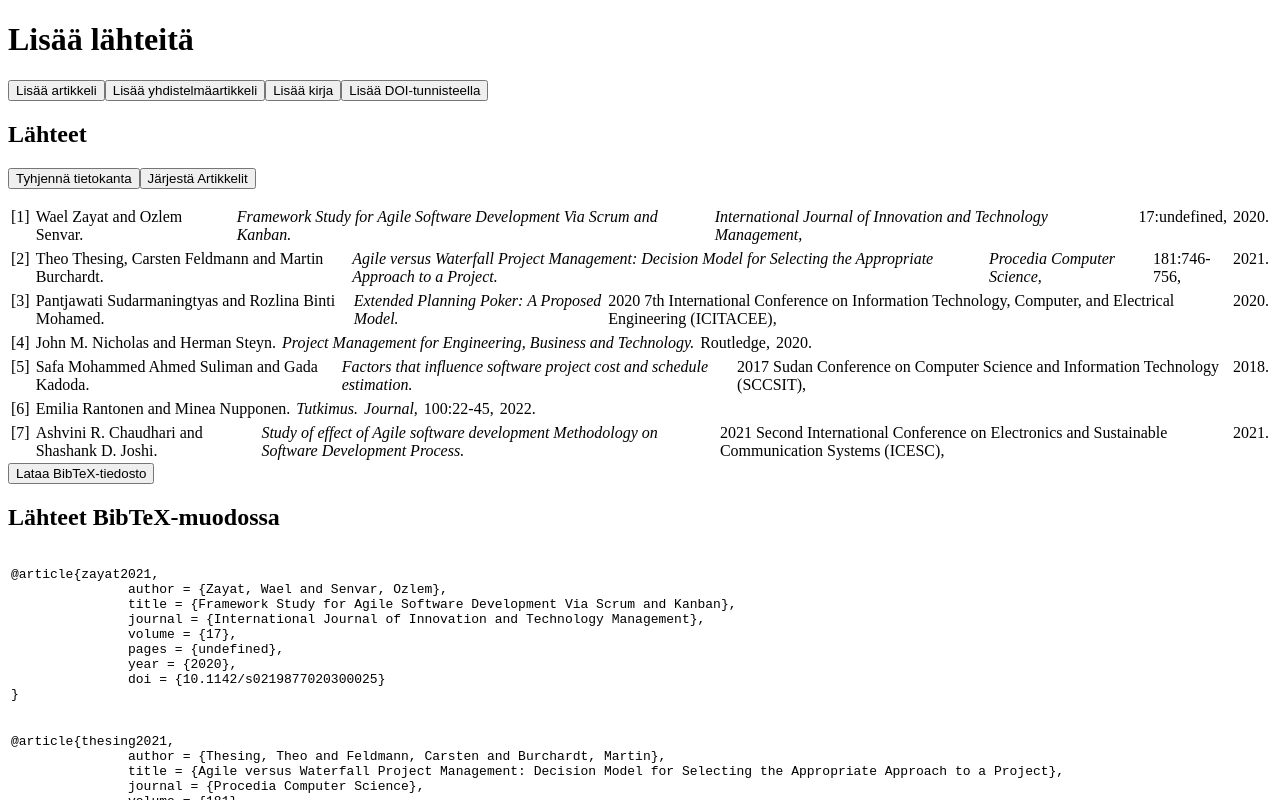
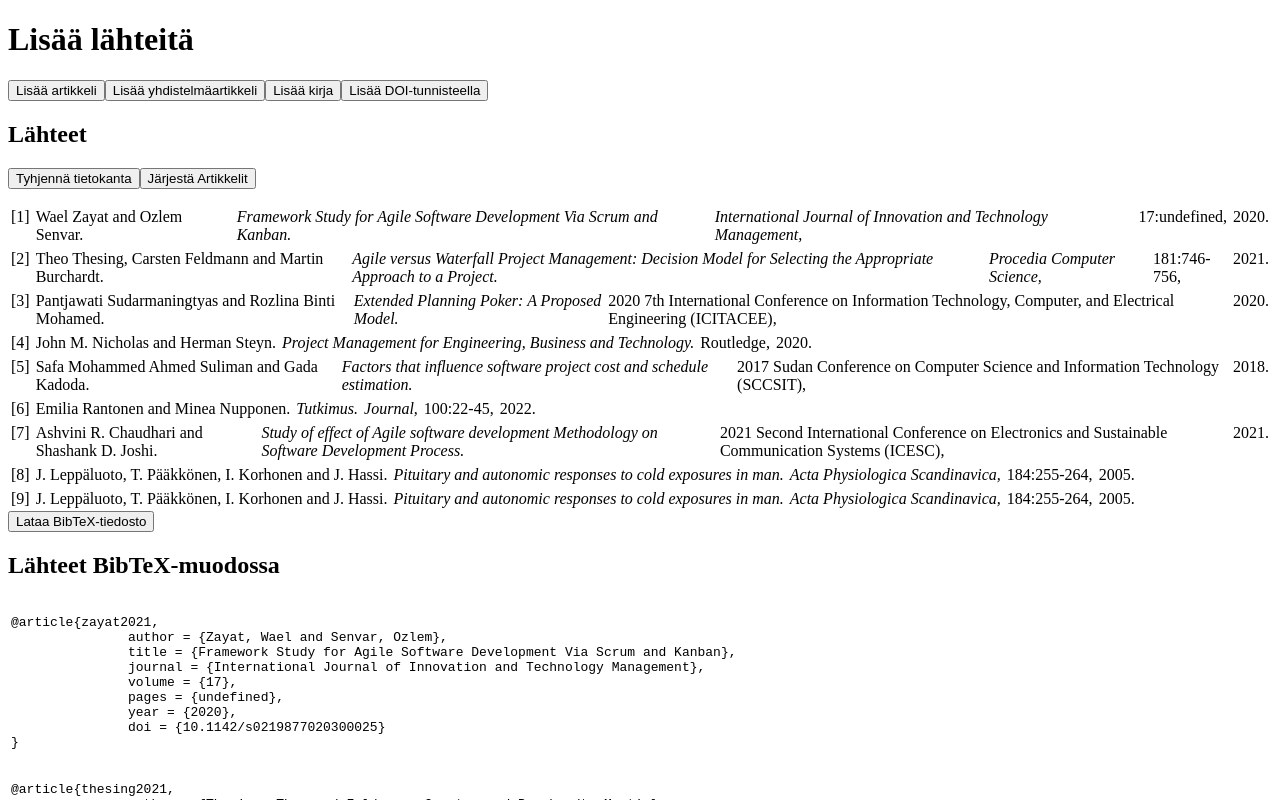
Before and after one commit to emiliarantonen/miniprojekti, a React (Vite) app: page / in a window 1280 px wide. Shown: the top 800 px of the page. Built offline with nearby package versions, Linux system fonts and the light colour scheme; data requests are answered from the project's data file.

Commit message:
DOI-lisäämisen ensimmäinen testi valmis

```diff
--- a/db.json
+++ b/db.json
@@ -155,6 +155,70 @@
         "2021 Second International Conference on Electronics and Sustainable Communication Systems (ICESC)"
       ],
       "DOI": "10.1109/icesc51422.2021.9532842"
+    },
+    {
+      "id": "46ee",
+      "articleKey": "123123",
+      "author": [
+        {
+          "firstName": "J.",
+          "lastName": "Leppäluoto"
+        },
+        {
+          "firstName": "T.",
+          "lastName": "Pääkkönen"
+        },
+        {
+          "firstName": "I.",
+          "lastName": "Korhonen"
+        },
+        {
+          "firstName": "J.",
+          "lastName": "Hassi"
+        }
+      ],
+      "title": [
+        "Pituitary and autonomic responses to cold exposures in man"
+      ],
+      "journal": [
+        "Acta Physiologica Scandinavica"
+      ],
+      "year": 2005,
+      "volume": "184",
+      "pages": "255-264",
+      "DOI": "10.1111/j.1365-201x.2005.01464.x"
+    },
+    {
+      "id": "7806",
+      "articleKey": "123123123",
+      "author": [
+        {
+          "firstName": "J.",
+          "lastName": "Leppäluoto"
+        },
+        {
+          "firstName": "T.",
+          "lastName": "Pääkkönen"
+        },
+        {
+          "firstName": "I.",
+          "lastName": "Korhonen"
+        },
+        {
+          "firstName": "J.",
+          "lastName": "Hassi"
+        }
+      ],
+      "title": [
+        "Pituitary and autonomic responses to cold exposures in man"
+      ],
+      "journal": [
+        "Acta Physiologica Scandinavica"
+      ],
+      "year": 2005,
+      "volume": "184",
+      "pages": "255-264",
+      "DOI": "10.1111/j.1365-201x.2005.01464.x"
     }
   ]
 }
--- a/src/components/doi.jsx
+++ b/src/components/doi.jsx
@@ -97,9 +97,10 @@ const DOI = ({createByDOI}) => {
           type="text"
           value={doi}
           onChange={handleInputChange}
+          id='doi-input'
           placeholder="Syötä DOI-tunniste"
         />
-        <button onClick={handleSearch}>Hae</button>
+        <button onClick={handleSearch} id='hae-button'>Hae</button>
         </div>
     )
 
```
Also changed, not shown: 1 other file (tests, documents, lock files or other folders).
